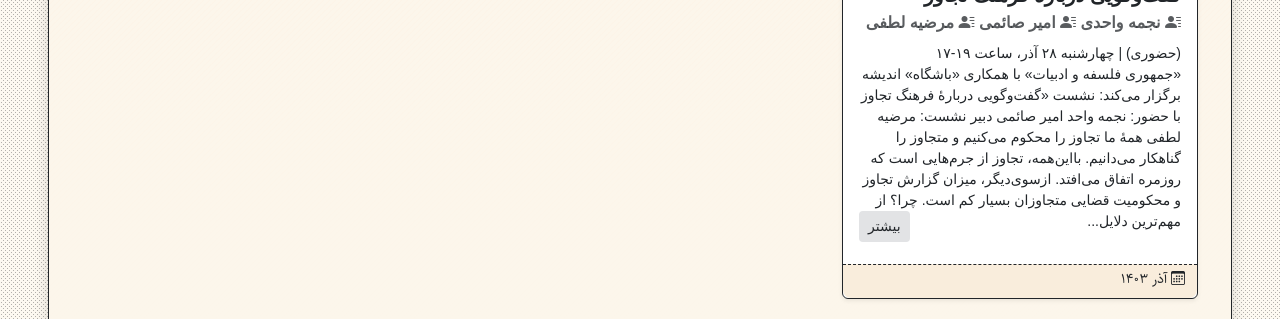
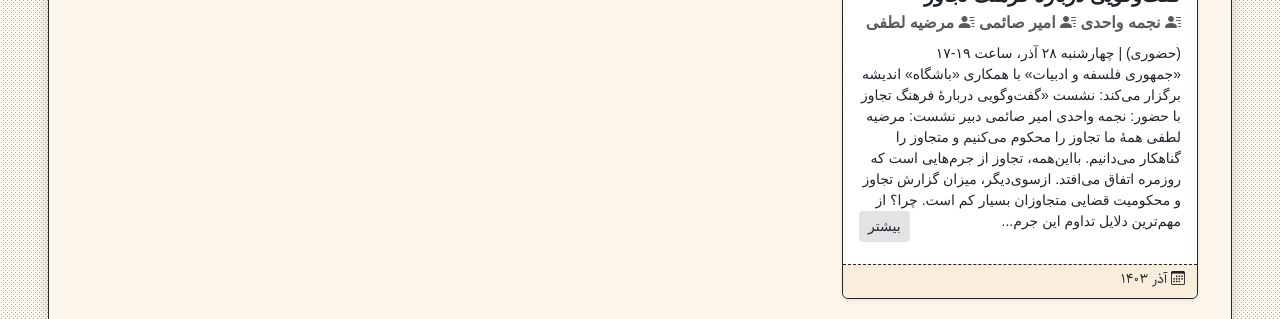
Before and after one commit to phicudemy/phicudemy.github.io, a Jekyll site: the page built from _tags/women.md, in a window 1280 px wide. Shown: the part 549-868 px from the top of the page. Built offline with Jekyll 4.4.1, drawn with Linux system fonts in a browser that asks for light colours; some web fonts are replaced.

Commit message:
TinaCMS content update

```diff
--- a/_events/2024-12-15-rapeculture.md
+++ b/_events/2024-12-15-rapeculture.md
@@ -30,8 +30,7 @@ published: true
 <br><br>
 با حضور:
 
-**نجمه واحد**
-<br><br>
+**نجمه واحدی**
 **امیر صائمی**
 <br><br>
 دبیر نشست: مرضیه لطفی
```
